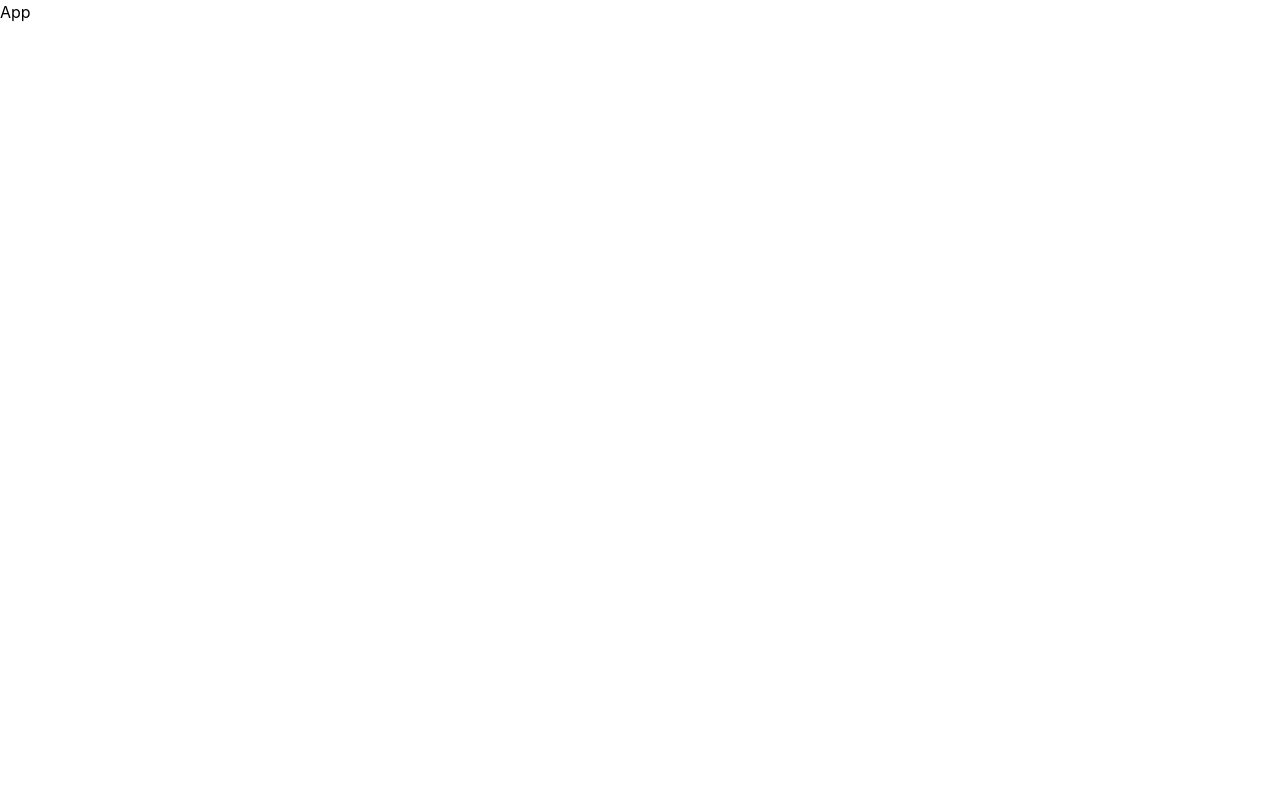
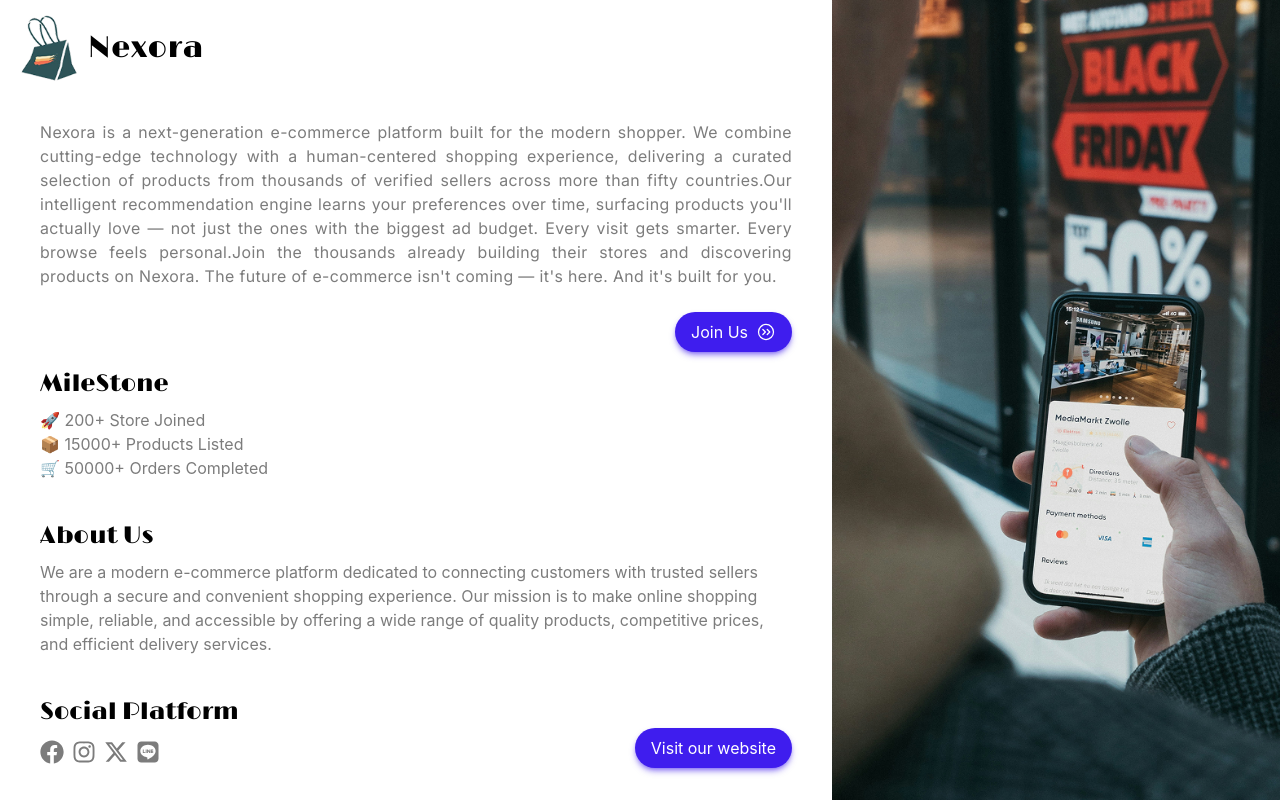
Before and after one commit to Thuya-Myint/nexora-branding-website, a React (Vite) app: page / in a window 1280 px wide. Built offline with nearby package versions, Linux system fonts and the light colour scheme.

Commit message:
entry section ui only

```diff
--- a/package.json
+++ b/package.json
@@ -13,6 +13,7 @@
     "@tailwindcss/vite": "^4.3.2",
     "react": "^19.2.7",
     "react-dom": "^19.2.7",
+    "react-icons": "^5.7.0",
     "tailwindcss": "^4.3.2"
   },
   "devDependencies": {
--- a/src/App.jsx
+++ b/src/App.jsx
@@ -1,6 +1,77 @@
+import { FaFacebook, FaInstagram, FaLine } from 'react-icons/fa';
+import logo from './assets/logos/nexora-logo.png'
+import { PiCaretCircleDoubleRight } from "react-icons/pi";
+import { FaXTwitter } from 'react-icons/fa6';
 const App = () => {
   return (
-    <div>App</div>
+    <div className=" flex min-w-screen overflow-x-hidden min-h-screen ">
+      {/* left side */}
+      <div className='w-[65%] h-screen overflow-auto bg-primary-bg p-2'>
+        <div className='flex items-center text-focus-text font-limelight '>
+          <img
+            src={logo}
+            alt="Nexora logo"
+            className='w-20'
+          />
+          <h1 className='text-3xl tracking-wide'>Nexora</h1>
+        </div>
+        <div className='p-8'>
+          <div className='flex flex-col items-end'>
+            <p className='text-dim-text font-inter  text-justify tracking-wide'>
+              Nexora is a next-generation e-commerce platform built for the modern shopper. We combine cutting-edge technology with a human-centered shopping experience, delivering a curated selection of products from thousands of verified sellers across more than fifty countries.Our intelligent recommendation engine learns your preferences over time, surfacing products you'll actually love — not just the ones with the biggest ad budget. Every visit gets smarter. Every browse feels personal.Join the thousands already building their stores and discovering products on Nexora. The future of e-commerce isn't coming — it's here. And it's built for you.
+            </p>
+            <button className='transition-all duration-150 bg-button-bg text-white px-4 py-2 gap-2 mt-6 rounded-full cursor-pointer shadow-md shadow-button-bg/50 hover:shadow-button-bg/20 hover:shadow-xl active:text-white/50 flex items-center'>
+              Join Us
+              <PiCaretCircleDoubleRight className='text-xl' />
+            </button>
+          </div>
+          <div className='mt-4'>
+            <h2 className='text-2xl font-limelight'>MileStone</h2>
+            <p className='text-dim-text mt-2'>
+              <div>
+                🚀 200+ Store Joined
+              </div>
+              <div>
+                📦 15000+ Products Listed
+              </div>
+              <div>
+                🛒 50000+ Orders Completed
+              </div>
+            </p>
+          </div>
+          <div>
+            <h2 className='font-limelight text-2xl mt-10'>
+              About Us
+            </h2>
+            <p className='text-dim-text mt-2 '>
+              We are a modern e-commerce platform dedicated to connecting customers with trusted sellers through a secure and convenient shopping experience. Our mission is to make online shopping simple, reliable, and accessible by offering a wide range of quality products, competitive prices, and efficient delivery services.
+            </p>
+          </div>
+          <div>
+            <h2 className='font-limelight text-2xl mt-10'>
+              Social Platform
+            </h2>
+            <div className='flex justify-between items-center'>
+              <div className='flex gap-2 text-2xl mt-2 text-dim-text'>
+                <a href="https://google.com" target='_blank' referrerPolicy='no-referrer' rel='noopener'>
+                  <FaFacebook className='hover:text-focus-text cursor-pointer' />
+                </a>
+                <FaInstagram className='hover:text-focus-text cursor-pointer' />
+                <FaXTwitter className='hover:text-focus-text cursor-pointer' />
+                <FaLine className='hover:text-focus-text cursor-pointer' />
+              </div>
+              <button className='bg-button-bg text-white px-4 py-2 rounded-full cursor-pointer shadow-md shadow-button-bg/50 hover:shadow-button-bg/20 hover:shadow-xl active:text-white/50'>
+                Visit our website
+              </button>
+            </div>
+          </div>
+        </div>
+      </div>
+      {/* right side */}
+      <div className='w-[35%] right-bg'>
+
+      </div>
+    </div>
   )
 }
 
--- a/src/index.css
+++ b/src/index.css
@@ -17,6 +17,10 @@
   src: url("./assets/fonts/Limelight/Limelight-Regular.ttf");
 }
 
+*{
+  user-select: none;
+  -webkit-user-select: none;
+}
 .font-limelight{
   font-family: Limelight,'Segoe UI', Tahoma, Geneva, Verdana, sans-serif;
 }
@@ -29,4 +33,5 @@
   background-position: center;
   background-repeat: no-repeat;
   background-size: cover;
+
 }
```
Also changed, not shown: 1 other file (tests, documents, lock files or other folders).
